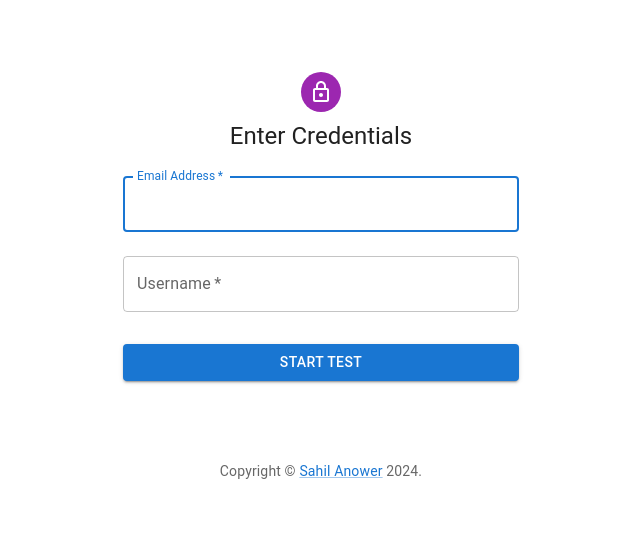
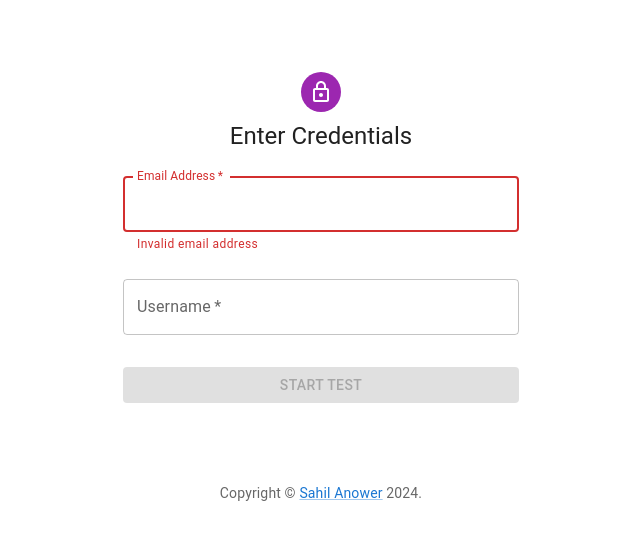
Before and after one commit to SahilAnower/js-assignments, a React (Vite) app in the folder online-quiz/frontend/: page / in a window 1280 px wide. Shown: the top 540 px of the page, without its empty margins (319-959 px from the left). Built offline with nearby package versions, Linux system fonts and the light colour scheme; no server answers.

Commit message:
Form validations added

```diff
--- a/online-quiz/frontend/src/pages/HomePage.jsx
+++ b/online-quiz/frontend/src/pages/HomePage.jsx
@@ -44,6 +44,12 @@ export default function HomePage() {
     email: "",
     username: "",
   });
+
+  const isEmailValid = (email) => {
+    const re =
+      /^(([^<>()\[\]\\.,;:\s@"]+(\.[^<>()\[\]\\.,;:\s@"]+)*)|(".+"))@((\[[0-9]{1,3}\.[0-9]{1,3}\.[0-9]{1,3}\.[0-9]{1,3}])|(([a-zA-Z\-0-9]+\.)+[a-zA-Z]{2,}))$/;
+    return re.test(String(email).toLowerCase());
+  };
 
   const handleSubmit = async (event) => {
     event.preventDefault();
@@ -109,6 +115,10 @@ export default function HomePage() {
             autoFocus
             value={user?.email}
             onChange={handleChange}
+            error={!isEmailValid(user.email)}
+            helperText={
+              !isEmailValid(user.email) ? "Invalid email address" : ""
+            }
           />
           <TextField
             margin="normal"
@@ -122,30 +132,15 @@ export default function HomePage() {
             value={user?.username}
             onChange={handleChange}
           />
-          {/* <FormControlLabel
-            control={<Checkbox value="remember" color="primary" />}
-            label="Remember me"
-          /> */}
           <Button
             type="submit"
             fullWidth
             variant="contained"
             sx={{ mt: 3, mb: 2 }}
+            disabled={!user.email || !user.username}
           >
             Start test
           </Button>
-          {/* <Grid container>
-            <Grid item xs>
-              <Link href="#" variant="body2">
-                Forgot password?
-              </Link>
-            </Grid>
-            <Grid item>
-              <Link href="#" variant="body2">
-                {"Don't have an account? Sign Up"}
-              </Link>
-            </Grid>
-          </Grid> */}
         </Box>
       </Box>
       <Copyright sx={{ mt: 8, mb: 4 }} />
```
